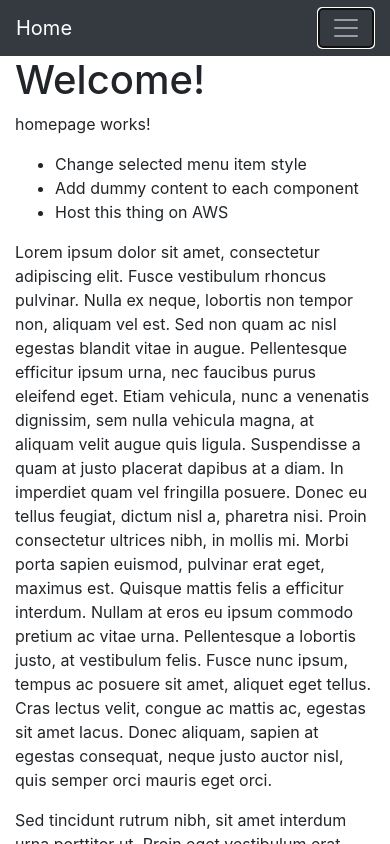
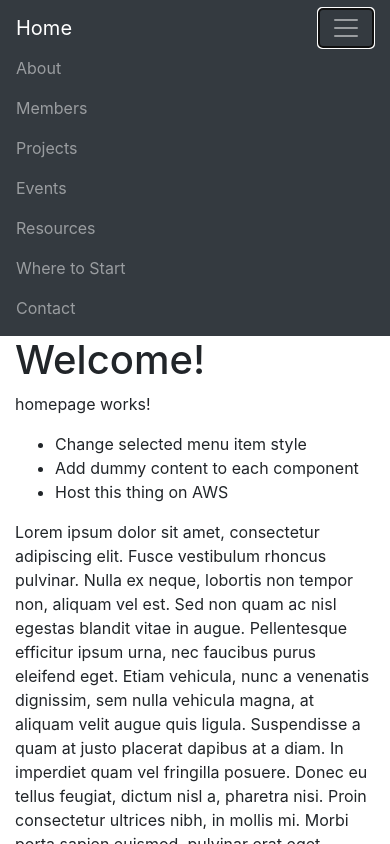
Before and after one commit to rookervt/learn-ng-routing, an Angular app: page /home in a window 390 px wide. Both pictures are taken after a click on the button 346 px from the left and 28 px from the top of the page. Shown: the top 844 px of the page. Built offline with nearby package versions, Linux system fonts and the light colour scheme.

Commit message:
Navbar now works responsively.

```diff
--- a/src/app/app.component.html
+++ b/src/app/app.component.html
@@ -2,6 +2,5 @@
 
 <app-navbar></app-navbar>
 <div class="container">
-<router-outlet></router-outlet>
-
+  <router-outlet></router-outlet>
 </div>
--- a/src/app/navbar/navbar.component.html
+++ b/src/app/navbar/navbar.component.html
@@ -1,30 +1,30 @@
-<nav class="navbar navbar-expand-md navbar-dark bg-dark">
+<nav class="navbar navbar-expand-lg navbar-dark bg-dark">
   <a routerLink="/home"  class="navbar-brand" >Home</a>
-  <button class="navbar-toggler" type="button" data-toggle="collapse" data-target="#navbarSupportedContent" aria-controls="navbarSupportedContent" aria-expanded="false" aria-label="Toggle navigation">
+  <button class="navbar-toggler" type="button" (click)="toggleNavbar = !toggleNavbar">
     <span class="navbar-toggler-icon"></span>
   </button>
 
-  <div class="collapse navbar-collapse" id="navbarSupportedContent">
-    <ul class="navbar-nav mr-auto">
-      <li class="nav-item">
+  <div class="collapse navbar-collapse" [ngbCollapse]="!toggleNavbar">
+    <ul class="navbar-nav" mr-auto>
+      <li class="nav-item" (click)="toggleNavbar = false">
         <a routerLink="/about" class="nav-link">About</a>
       </li>
-      <li class="nav-item">
+      <li class="nav-item" (click)="toggleNavbar = false">
         <a routerLink="/members" class="nav-link">Members</a>
       </li>
-      <li class="nav-item">
+      <li class="nav-item" (click)="toggleNavbar = false">
         <a routerLink="/projects" class="nav-link">Projects</a>
       </li>
-      <li class="nav-item">
+      <li class="nav-item" (click)="toggleNavbar = false">
         <a routerLink="/events" class="nav-link">Events</a>
       </li>
-      <li class="nav-item">
+      <li class="nav-item" (click)="toggleNavbar = false">
         <a routerLink="/resources" class="nav-link">Resources</a>
       </li>
-      <li class="nav-item">
+      <li class="nav-item" (click)="toggleNavbar = false">
         <a routerLink="/start" class="nav-link">Where to Start</a>
       </li>
-      <li class="nav-item">
+      <li class="nav-item" (click)="toggleNavbar = false">
         <a routerLink="/contact" class="nav-link">Contact</a>
       </li>
     </ul>
```
Also changed, not shown: package.json (+15 -13 lines), 1 other file (tests, documents, lock files or other folders).
